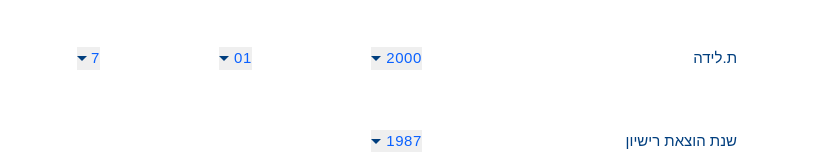
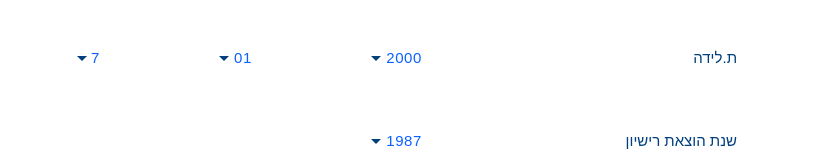
Before and after one commit to AlexKhalaimov/ayalon, a plain HTML site: page index.html in a window 1280 px wide. Shown: the part 649-803 px from the top of the page, without its empty margins (233-1046 px from the left). Drawn offline with nearby package versions, Linux system fonts and the light colour scheme; files that its build step writes are made by us from their sources; a script that the page names is missing; files whose address does not match are found by name; a web font is replaced by a local one.

Commit message:
Update styles.css

```diff
--- a/css/styles.css
+++ b/css/styles.css
@@ -676,6 +676,7 @@ nav .navList__link_active:focus {
 }
 
 .stage1bForm select {
+  background-color: #fff;
   color: #0a61ff;
   font-family: "Open Sans Hebrew", sans-serif;
   font-weight: 400;
@@ -685,7 +686,6 @@ nav .navList__link_active:focus {
   outline: 0px;
   -moz-appearance: none;
   -webkit-appearance: none;
-  -webkit-appearance: menulist;
 }
 
 .stage1bForm select::-ms-expand {
```
